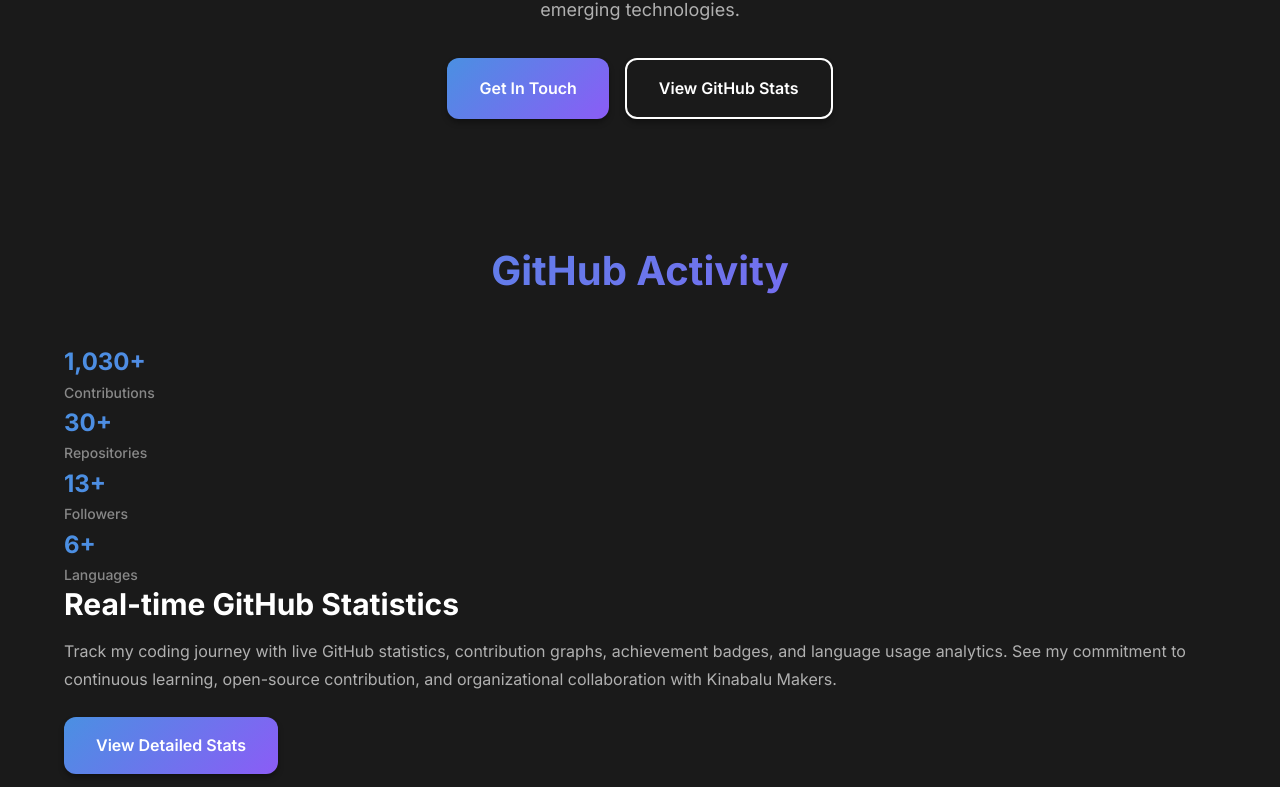
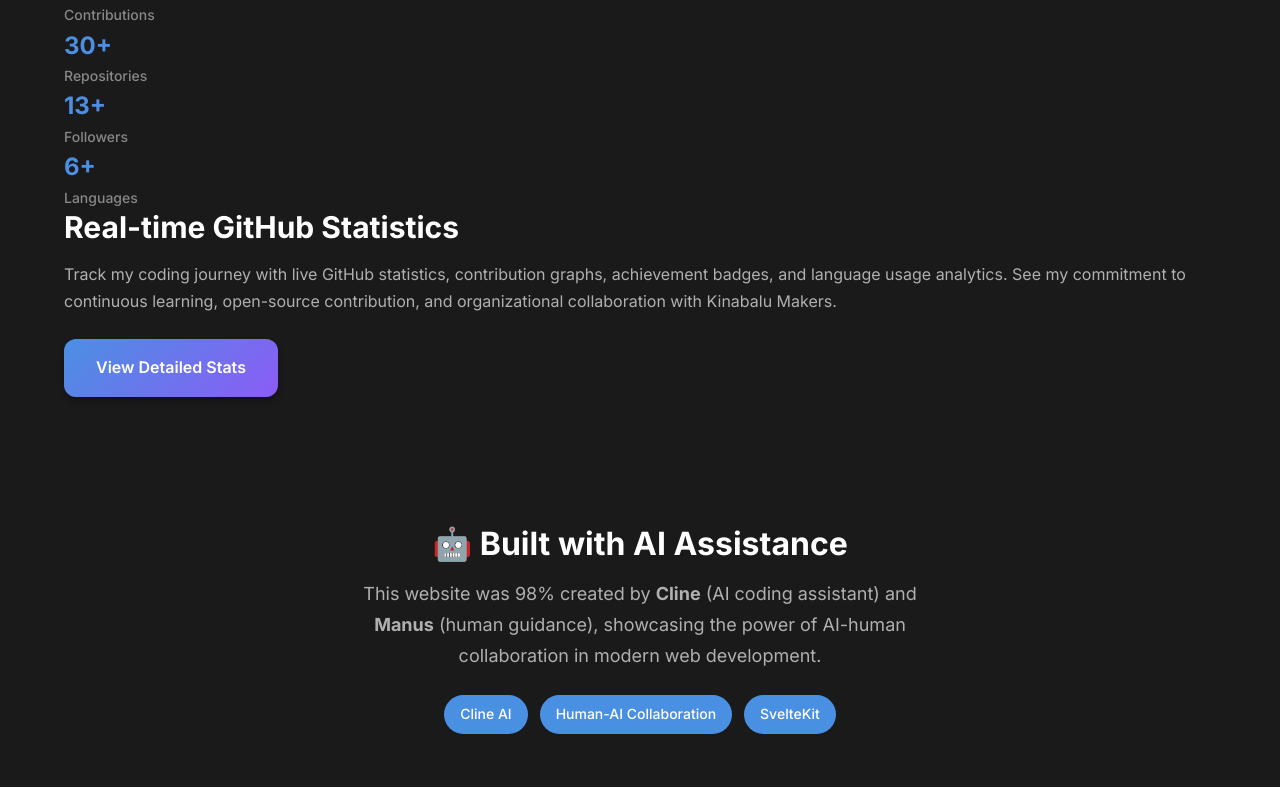
Before and after one commit to Aqirito/aqirito.github.io, a SvelteKit app: page / in a window 1280 px wide. Shown: the part 1633-2420 px from the top of the page. Built offline with nearby package versions, Linux system fonts and the light colour scheme.

Commit message:
FIX: github activity section

```diff
--- a/src/routes/+page.svelte
+++ b/src/routes/+page.svelte
@@ -78,6 +78,58 @@
 					<span class="skill-tag">IoT Sensors</span>
 					<span class="skill-tag">System Analysis</span>
 				</div>
+			</div>
+		</div>
+	</div>
+</section>
+
+<!-- GitHub Stats Preview -->
+<section class="section" style="background: var(--surface);">
+	<div class="container">
+		<h2 class="section-title">GitHub Activity</h2>
+		<div class="github-preview">
+			<div class="stats-preview">
+				<div class="stat-item">
+					<div class="stat-number">1,030+</div>
+					<div class="stat-label">Contributions</div>
+				</div>
+				<div class="stat-item">
+					<div class="stat-number">30+</div>
+					<div class="stat-label">Repositories</div>
+				</div>
+				<div class="stat-item">
+					<div class="stat-number">13+</div>
+					<div class="stat-label">Followers</div>
+				</div>
+				<div class="stat-item">
+					<div class="stat-number">6+</div>
+					<div class="stat-label">Languages</div>
+				</div>
+			</div>
+			<div class="github-preview-content">
+				<h3>Real-time GitHub Statistics</h3>
+				<p>
+					Track my coding journey with live GitHub statistics, contribution graphs,
+					achievement badges, and language usage analytics. See my commitment to
+					continuous learning, open-source contribution, and organizational collaboration
+					with Kinabalu Makers.
+				</p>
+				<a href="/github" class="btn">View Detailed Stats</a>
+			</div>
+		</div>
+	</div>
+</section>
+
+<!-- Website Credits -->
+<section class="section">
+	<div class="container">
+		<div class="credits-content">
+			<h2>🤖 Built with AI Assistance</h2>
+			<p>This website was 98% created by <strong>Cline</strong> (AI coding assistant) and <strong>Manus</strong> (human guidance), showcasing the power of AI-human collaboration in modern web development.</p>
+			<div class="credits-tags">
+				<span class="credit-tag">Cline AI</span>
+				<span class="credit-tag">Human-AI Collaboration</span>
+				<span class="credit-tag">SvelteKit</span>
 			</div>
 		</div>
 	</div>
@@ -166,6 +218,41 @@
 		flex-wrap: wrap;
 	}
 
+	.credits-content {
+		text-align: center;
+		max-width: 600px;
+		margin: 0 auto;
+	}
+
+	.credits-content h2 {
+		font-size: 2rem;
+		font-weight: 700;
+		margin-bottom: 1rem;
+		color: var(--text-primary);
+	}
+
+	.credits-content p {
+		font-size: 1.125rem;
+		color: var(--text-secondary);
+		margin-bottom: 1.5rem;
+	}
+
+	.credits-tags {
+		display: flex;
+		gap: 0.75rem;
+		justify-content: center;
+		flex-wrap: wrap;
+	}
+
+	.credit-tag {
+		background: var(--primary-color);
+		color: white;
+		padding: 0.5rem 1rem;
+		border-radius: 20px;
+		font-size: 0.875rem;
+		font-weight: 500;
+	}
+
 	@media (max-width: 768px) {
 		.hero-actions,
 		.cta-actions {
@@ -177,43 +264,14 @@
 		.cta-content h2 {
 			font-size: 2rem;
 		}
+
+		.credits-content h2 {
+			font-size: 1.75rem;
+		}
+
+		.credits-tags {
+			flex-direction: column;
+			align-items: center;
+		}
 	}
 </style>
-
-
-	<!-- GitHub Stats Preview -->
-	<section class="section" style="background: var(--surface);">
-		<div class="container">
-			<h2 class="section-title">GitHub Activity</h2>
-			<div class="github-preview">
-				<div class="stats-preview">
-					<div class="stat-item">
-						<div class="stat-number">1,030+</div>
-						<div class="stat-label">Contributions</div>
-					</div>
-					<div class="stat-item">
-						<div class="stat-number">30+</div>
-						<div class="stat-label">Repositories</div>
-					</div>
-					<div class="stat-item">
-						<div class="stat-number">13+</div>
-						<div class="stat-label">Followers</div>
-					</div>
-					<div class="stat-item">
-						<div class="stat-number">6+</div>
-						<div class="stat-label">Languages</div>
-					</div>
-				</div>
-				<div class="github-preview-content">
-					<h3>Real-time GitHub Statistics</h3>
-					<p>
-						Track my coding journey with live GitHub statistics, contribution graphs,
-						achievement badges, and language usage analytics. See my commitment to
-						continuous learning, open-source contribution, and organizational collaboration
-						with Kinabalu Makers.
-					</p>
-					<a href="/github" class="btn">View Detailed Stats</a>
-				</div>
-			</div>
-		</div>
-	</section>
```
